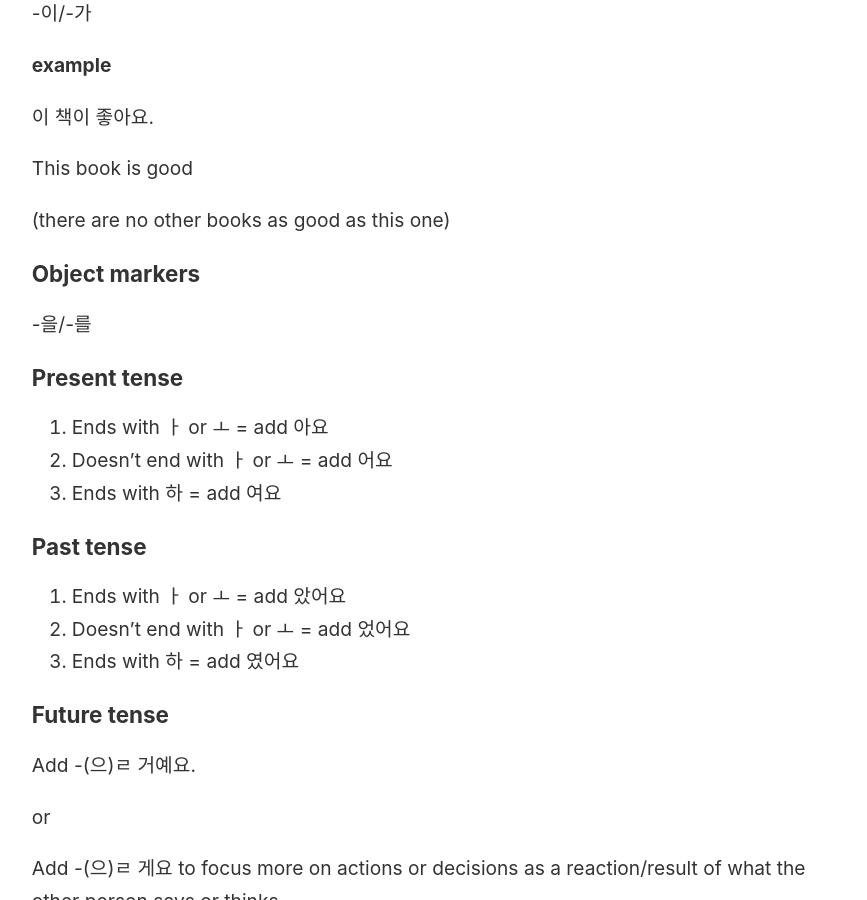
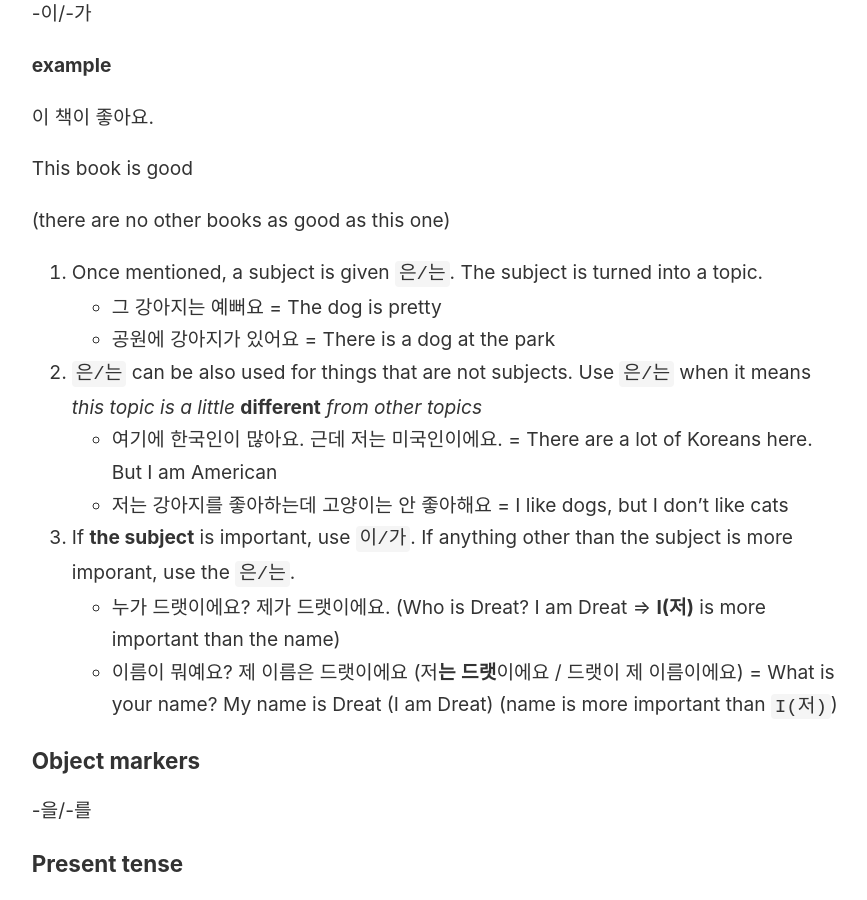
Before and after one commit to Dreat/digital_jungle, a Jekyll site: the page built from _notes/Korean grammar.md, in a window 1280 px wide and 900 px high, scrolled down 2566 px. Shown: the whole window, without its empty margins (45-912 px from the left). Built offline with Jekyll 4.4.1, drawn with Linux system fonts in a browser that asks for light colours.

Commit message:
more on subject

```diff
--- a/_notes/Korean grammar.md
+++ b/_notes/Korean grammar.md
@@ -145,6 +145,16 @@ example: 책 다섯 권 = five books
 This book is good
 
 (there are no other books as good as this one)
+
+1. Once mentioned, a subject is given `은/는`. The subject is turned into a topic.
+	- 그 강아지는 예뻐요 = The dog is pretty
+	- 공원에 강아지가 있어요 = There is a dog at the park
+2. `은/는` can be also used for things that are not subjects. Use `은/는` when it means _this topic is a little_ **different** _from other topics_
+	- 여기에 한국인이 많아요. 근데 저는 미국인이에요. = There are a lot of Koreans here. But I am American
+	- 저는 강아지를 좋아하는데 고양이는 안 좋아해요 = I like dogs, but I don't like cats
+3. If **the subject** is important, use `이/가`. If anything other than the subject is more imporant, use the `은/는`.
+	- 누가 드랫이에요? 제가 드랫이에요. (Who is Dreat? I am Dreat => **I(저)** is more important than the name)
+	- 이름이 뭐예요? 제 이름은 드랫이에요 (저**는** **드랫**이에요 / 드랫이 제 이름이에요) = What is your name? My name is Dreat (I am Dreat) (name is more important than `I(저)`)
 
 ### Object markers {#object}
 
```
